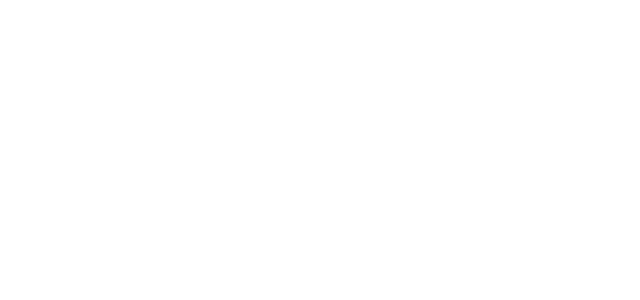
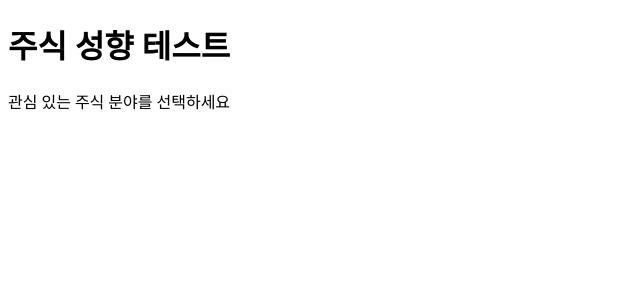
Before and after one commit to Shinhan-PDA1/PDA1-Client, a React (Create React App) app: page /filter in a window 1280 px wide. Before the commit this address had no page. Shown: the top 300 px of the page, without its empty margins (0-640 px from the left). Built offline with nearby package versions, Linux system fonts and the light colour scheme.

Commit message:
메인 제목/분야 질문 코드 생성
메인 제목/분야 질문 js파일 생성

```diff
--- a/src/App.js
+++ b/src/App.js
@@ -1,12 +1,14 @@
 import React from 'react';
 import { BrowserRouter as Router, Route, Routes } from 'react-router-dom';
 import DetailPage from './pages/DetailPage/Detail';
+import FilterPage from './pages/FilterPage/Filter';
 
 function App() {
     return (
         <Router>
             <Routes>
                 <Route path="/detail" element={<DetailPage />} />
+                <Route path="/filter" element={<FilterPage />} />
             </Routes>
         </Router>
     );
--- /dev/null
+++ b/src/components/filter/MainTitle/MainTitle.js
@@ -0,0 +1,13 @@
+// MainTitle.js
+import React from 'react';
+import './MainTitle.module.css';
+
+function MainTitle() {
+    return (
+      <div className="main-title">
+        <h1>주식 성향 테스트</h1>
+      </div>
+    );
+  }
+
+  export default MainTitle;
--- /dev/null
+++ b/src/components/filter/QuestionField/QuestionField.js
@@ -0,0 +1,11 @@
+// QuestionField.js
+import React from 'react';
+import'./QuestionField.module.css';
+
+function QuestionField() {
+    return (
+      <p>관심 있는 주식 분야를 선택하세요</p>
+    );
+}
+
+export default QuestionField;
--- /dev/null
+++ b/src/pages/FilterPage/Filter.js
@@ -0,0 +1,16 @@
+// pages/FilterPage.js
+import React from 'react';
+import MainTitle from '../../components/filter/MainTitle/MainTitle';
+import QuestionField from '../../components/filter/QuestionField/QuestionField';
+import './Filter.module.css';
+
+function FilterPage() {
+    return (
+        <div className="filter-page">
+            <MainTitle />
+            <QuestionField />
+        </div>
+    );
+}
+
+export default FilterPage;
```
Also changed, not shown: src/components/filter/MainTitle/MainTitle.module.css (added), src/components/filter/QuestionField/QuestionField.module.css (added), src/pages/FilterPage/Filter.module.css (added).
